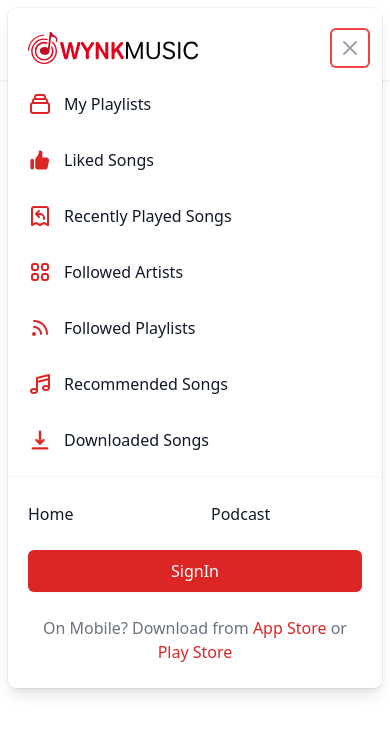
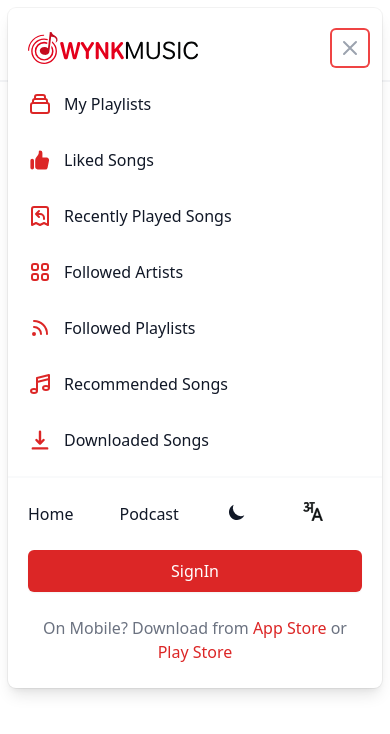
Before and after one commit to Rajesh-Royal/WYNK-Music-App-Clone, a React (Create React App) app: page / in a window 390 px wide. Both pictures are taken after a click on the button "Open menu". Shown: the top 734 px of the page. Built offline with nearby package versions, Linux system fonts and the light colour scheme.

Commit message:
mobile menu icons updated

```diff
--- a/src/components/Header/MobileMenu.tsx
+++ b/src/components/Header/MobileMenu.tsx
@@ -1,8 +1,10 @@
+import React from "react";
 import { Popover } from "@headlessui/react";
 import { XIcon } from "@heroicons/react/outline";
-import React from "react";
+import { MoonIcon } from "@heroicons/react/solid";
 import { MyMusic } from "./HeaderData";
 import WynkBlack from "../../assets/icons/Wynk-black.svg";
+import LanguageIcon from "../../assets/icons/languageIcon.svg";
 
 interface Props {}
 
@@ -46,13 +48,15 @@
         </div>
       </div>
       <div className="py-6 px-5 space-y-6">
-        <div className="grid grid-cols-2 gap-y-4 gap-x-8">
-            <a href="#" className="text-base font-medium text-gray-900 hover:text-gray-700">
+        <div className="grid grid-cols-4 gap-y-4 gap-x-8">
+            <a href="#" className="text-base font-medium text-gray-900 hover:text-red-700">
             Home
             </a>
-            <a href="#" className="text-base font-medium text-gray-900 hover:text-gray-700">
+            <a href="#" className="text-base font-medium text-gray-900 hover:text-red-700">
             Podcast
             </a>
+            <MoonIcon className="text-gray-900 hover:text-red-700 w-5 mx-4"/>
+            <img src={LanguageIcon} alt="language icon" className="w-5"/>
         </div>
         <div>
             <a href="#" className="w-full flex items-center justify-center px-4 py-2 border border-transparent rounded-md shadow-sm text-base font-medium text-white bg-red-600 hover:bg-red-700">
```
Lines whose indentation alone changed are shown as unchanged.
